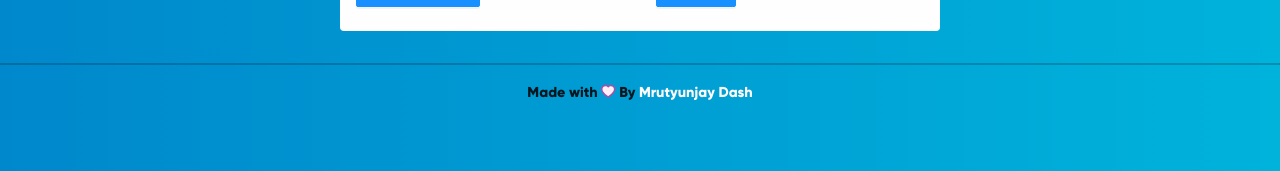
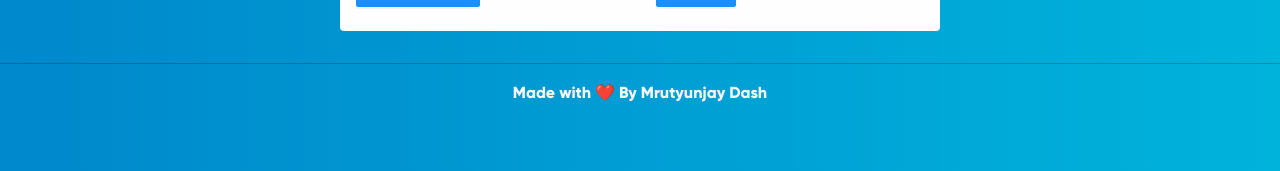
Before and after one commit to mrutyunjaydash/video-chat, a React (Create React App) app in the folder client/: page / in a window 1280 px wide. Shown: the part 458-629 px from the top of the page. Built offline with nearby package versions, Linux system fonts and the light colour scheme; no server answers.

Commit message:
footer update

```diff
--- a/client/src/Home.js
+++ b/client/src/Home.js
@@ -4,7 +4,6 @@ import Video from "./components/Video/Video";
 import VideoState from "./context/VideoState";
 
 import Options from "./components/options/Options";
-import Footer from "./components/Footer/Footer";
 
 const Home = () => {
   useEffect(() => {
@@ -15,7 +14,6 @@ const Home = () => {
       <div className="App" style={{ height: "100%", width: "100%" }}>
         <Video />
         <Options />
-        {/* <Footer /> */}
       </div>
     </VideoState>
   );
--- a/client/src/components/Footer/Footer.css
+++ b/client/src/components/Footer/Footer.css
@@ -1,15 +1,10 @@
 .footer {
-  border-top: 2px solid rgba(0, 0, 0, 0.2);
+  border-top: 1.5px solid rgba(0, 0, 0, 0.2);
+  color:whitesmoke;
   width: 100%;
   height: 100%;
   text-align: center;
-  font-size: 0.9rem;
+  font-size: 1rem;
   padding: 1rem 0;
   margin-top: 0.3rem;
 }
-.footer__link:focus {
-  outline: auto;
-  outline-width: auto !important;
-  outline-style: solid !important;
-  outline-color: rgba(253, 253, 253);
-}
--- a/client/src/components/Footer/Footer.js
+++ b/client/src/components/Footer/Footer.js
@@ -1,21 +1,10 @@
 import React from "react";
-import { HeartTwoTone } from "@ant-design/icons";
 import "./Footer.css";
 
 const Footer = () => {
   return (
     <footer className="footer">
-      Made with <HeartTwoTone twoToneColor="#eb2f96" /> By{" "}
-      <a
-        className="footer__link"
-        href="https://github.com/mihir0699/Video-Chat"
-        target="_blank"
-        style={{ color: "#fdfdfd" }}
-        rel="noreferrer"
-      >
-        Mrutyunjay Dash
-      </a>
-      <br />
+      Made with ❤️ By Mrutyunjay Dash
     </footer>
   );
 };
```
Also changed, not shown: client/src/components/Video/Video.js (+1 -8 lines).
